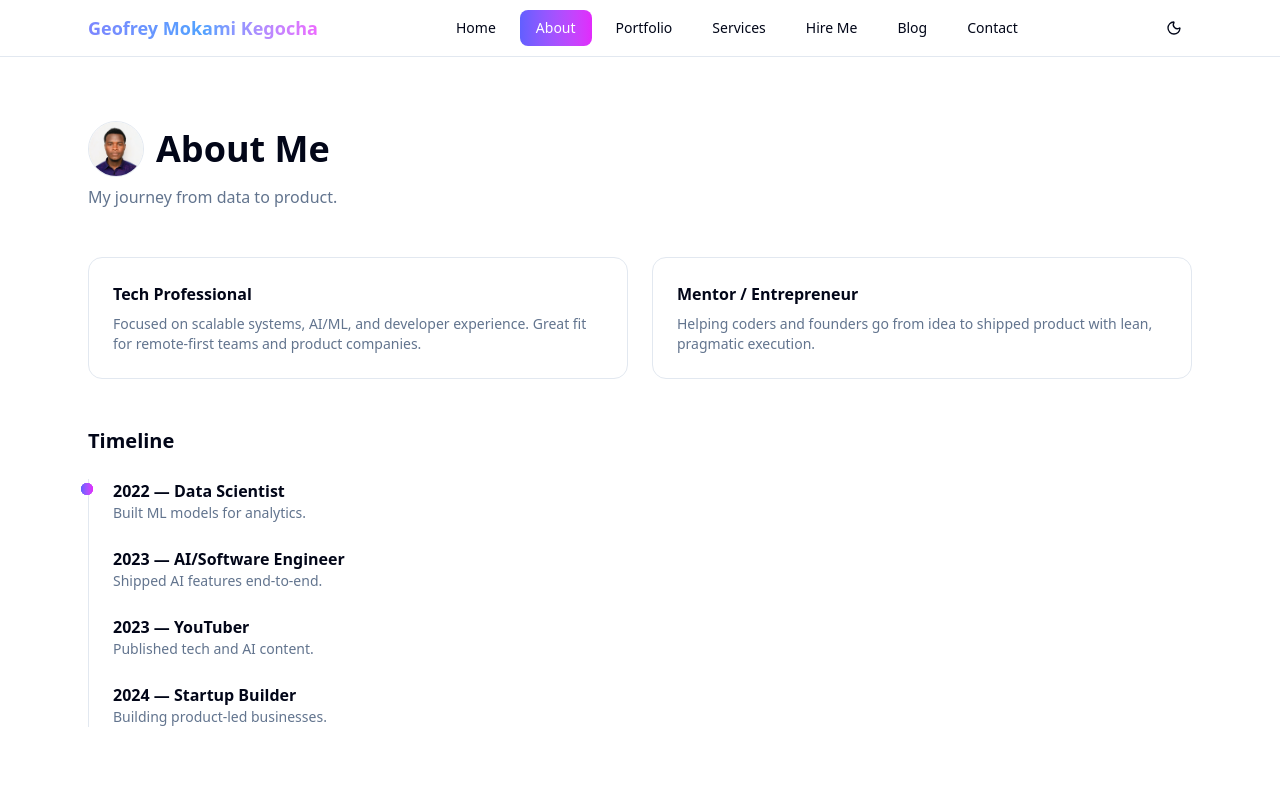
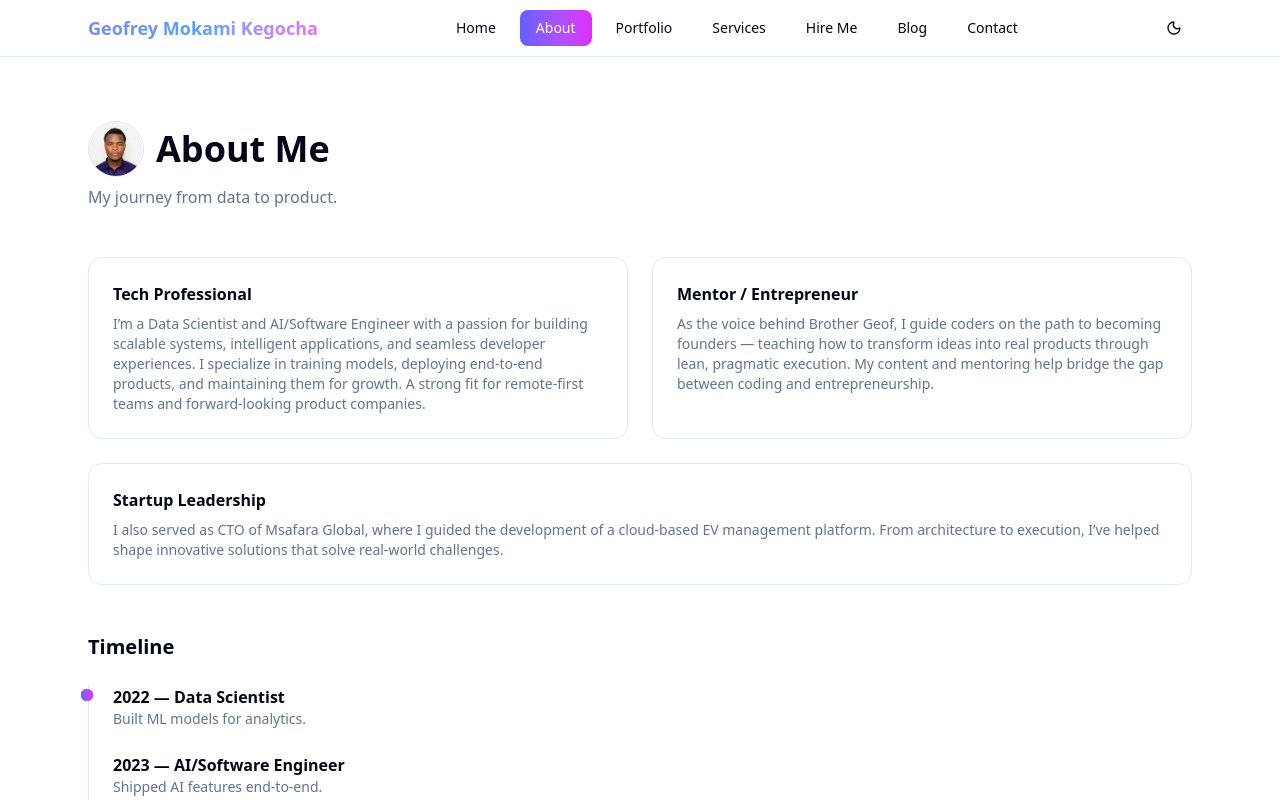
Before and after one commit to GEOFFREY-MO/portfolio, a Next.js app: page /about in a window 1280 px wide. Shown: the top 800 px of the page. Built offline with nearby package versions, Linux system fonts and the light colour scheme.

Commit message:
content(about): update sections and add Startup Leadership card

```diff
--- a/app/about/page.tsx
+++ b/app/about/page.tsx
@@ -24,11 +24,15 @@ export default function AboutPage() {
       <section className="grid grid-cols-2 gap-3 sm:gap-6">
         <div className="rounded-xl border border-border p-3 sm:p-6 bg-card/50">
           <h2 className="font-semibold mb-2 text-sm sm:text-base">Tech Professional</h2>
-          <p className="text-xs sm:text-sm text-muted-foreground">Focused on scalable systems, AI/ML, and developer experience. Great fit for remote-first teams and product companies.</p>
+          <p className="text-xs sm:text-sm text-muted-foreground">I’m a Data Scientist and AI/Software Engineer with a passion for building scalable systems, intelligent applications, and seamless developer experiences. I specialize in training models, deploying end-to-end products, and maintaining them for growth. A strong fit for remote-first teams and forward-looking product companies.</p>
         </div>
         <div className="rounded-xl border border-border p-3 sm:p-6 bg-card/50">
           <h2 className="font-semibold mb-2 text-sm sm:text-base">Mentor / Entrepreneur</h2>
-          <p className="text-xs sm:text-sm text-muted-foreground">Helping coders and founders go from idea to shipped product with lean, pragmatic execution.</p>
+          <p className="text-xs sm:text-sm text-muted-foreground">As the voice behind Brother Geof, I guide coders on the path to becoming founders — teaching how to transform ideas into real products through lean, pragmatic execution. My content and mentoring help bridge the gap between coding and entrepreneurship.</p>
+        </div>
+        <div className="rounded-xl border border-border p-3 sm:p-6 bg-card/50 col-span-2">
+          <h2 className="font-semibold mb-2 text-sm sm:text-base">Startup Leadership</h2>
+          <p className="text-xs sm:text-sm text-muted-foreground">I also served as CTO of Msafara Global, where I guided the development of a cloud-based EV management platform. From architecture to execution, I’ve helped shape innovative solutions that solve real-world challenges.</p>
         </div>
       </section>
 
```
